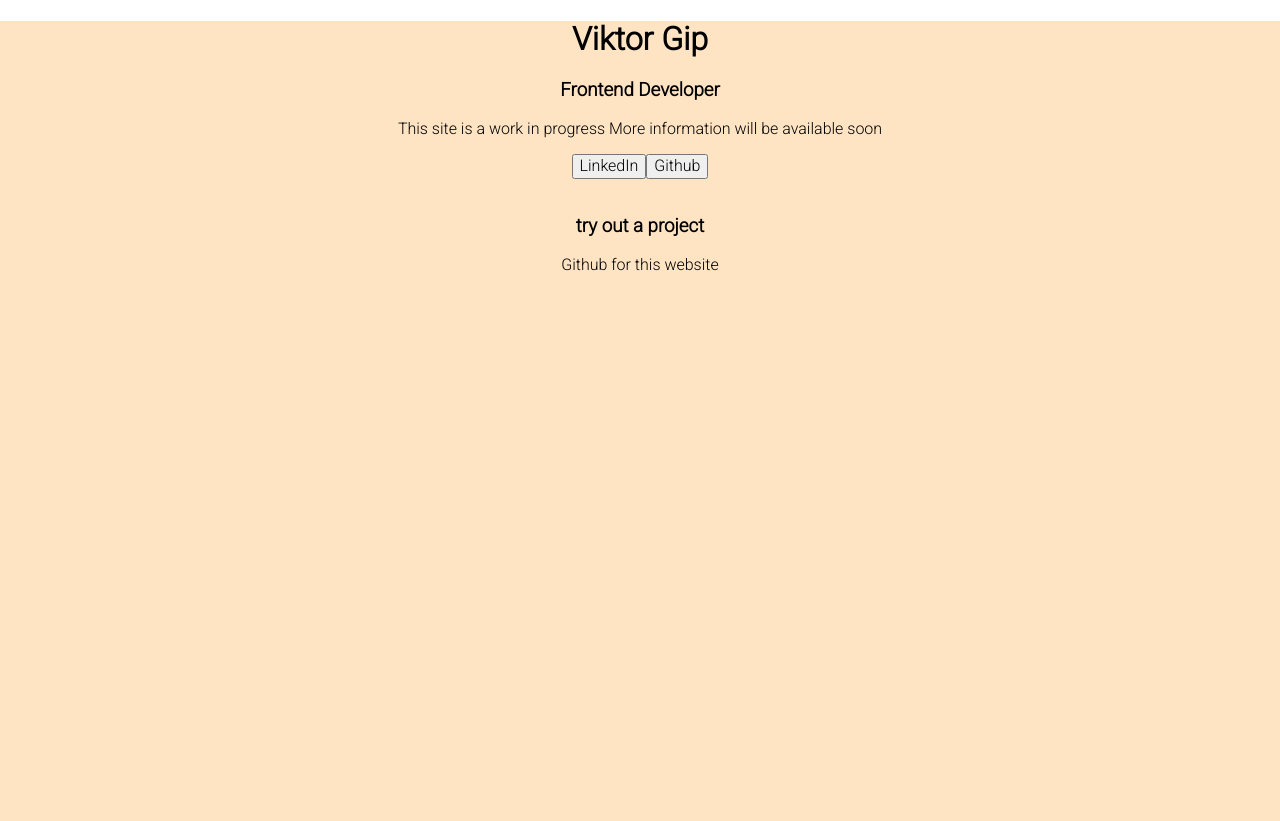
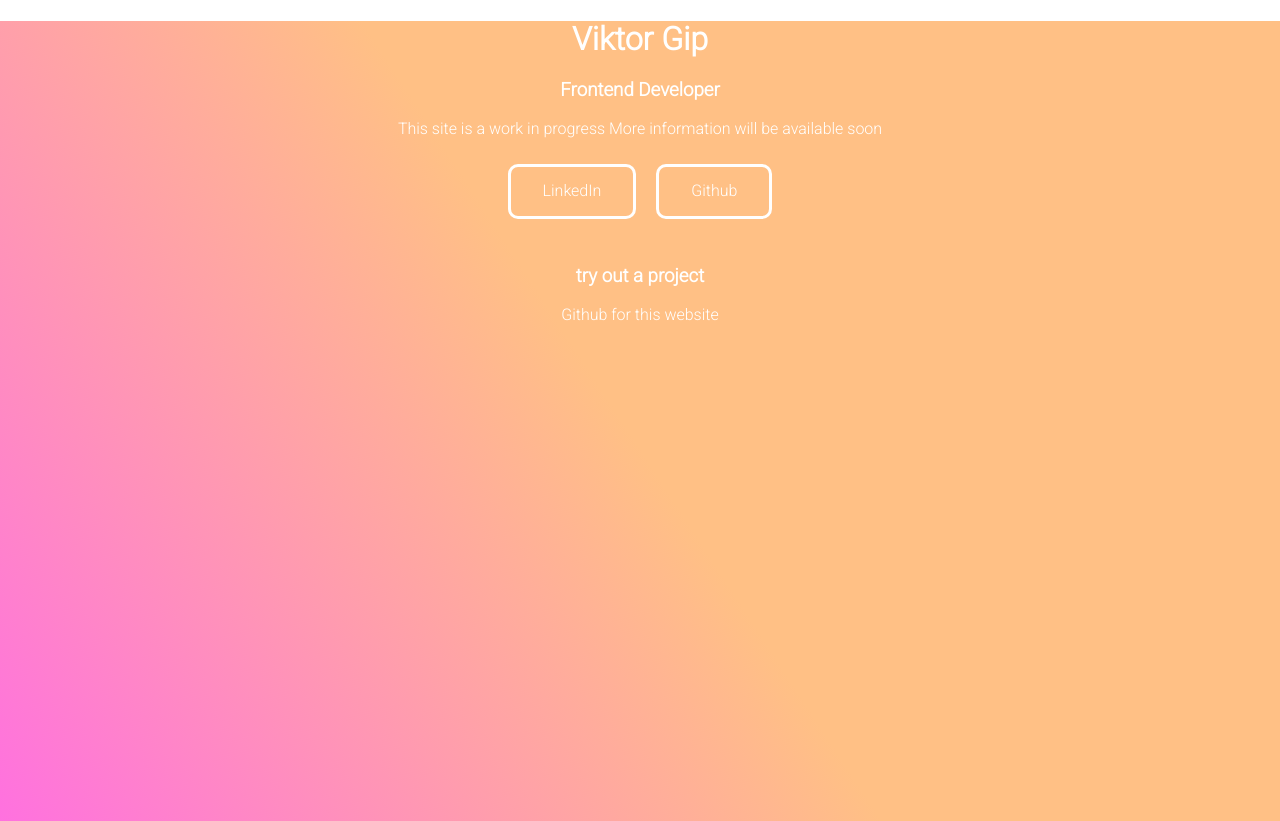
Before and after one commit to thegip/minesweeper, a React (Create React App) app: page / in a window 1280 px wide. Built offline with nearby package versions, Linux system fonts and the light colour scheme.

Commit message:
button styling mostly

```diff
--- a/src/App.css
+++ b/src/App.css
@@ -1,7 +1,9 @@
 .App {
     text-align: center;
-    background-color: bisque;min-height: 100vh;
+    background: rgb(255,113,223);
+    background: linear-gradient(57deg, rgba(255,113,223,1) 0%, rgba(255,192,133,1) 49%);     min-height: 100vh;
     font-family: 'Roboto', sans-serif;
+    color: white;
 }
 .showGame:hover{
     color: blue;
--- /dev/null
+++ b/src/components/InfoContent/InfoContent.css
@@ -0,0 +1,17 @@
+.button1 {
+    background-color: Transparent;
+    border: solid;
+    border-color: white;
+    border-radius: 10px;
+    color: white;
+    padding: 15px 32px;
+    text-align: center;
+    text-decoration: none;
+    display: inline-block;
+    font-size: 16px;
+    margin: 10px;
+  }
+.button1:hover{
+    border-color: rgb(255,113,223);
+    color: rgb(255,113,223);
+}
--- a/src/components/InfoContent/InfoContent.js
+++ b/src/components/InfoContent/InfoContent.js
@@ -1,16 +1,16 @@
-
+import "./InfoContent.css"
 function Info() {
     return(
         <div>
-            <h1>Viktor Gip</h1>
+            <h1 className="test5">Viktor Gip</h1>
             <h3>Frontend Developer</h3>
             <p>
                 This site is a work in progress
                 More information will be available soon
             </p>
             <div>
-                <button>LinkedIn</button>
-                <button>Github</button>
+                <button className="button1">LinkedIn</button>
+                <button className="button1">Github</button>
             </div>
             <br/>
         </div>
```
